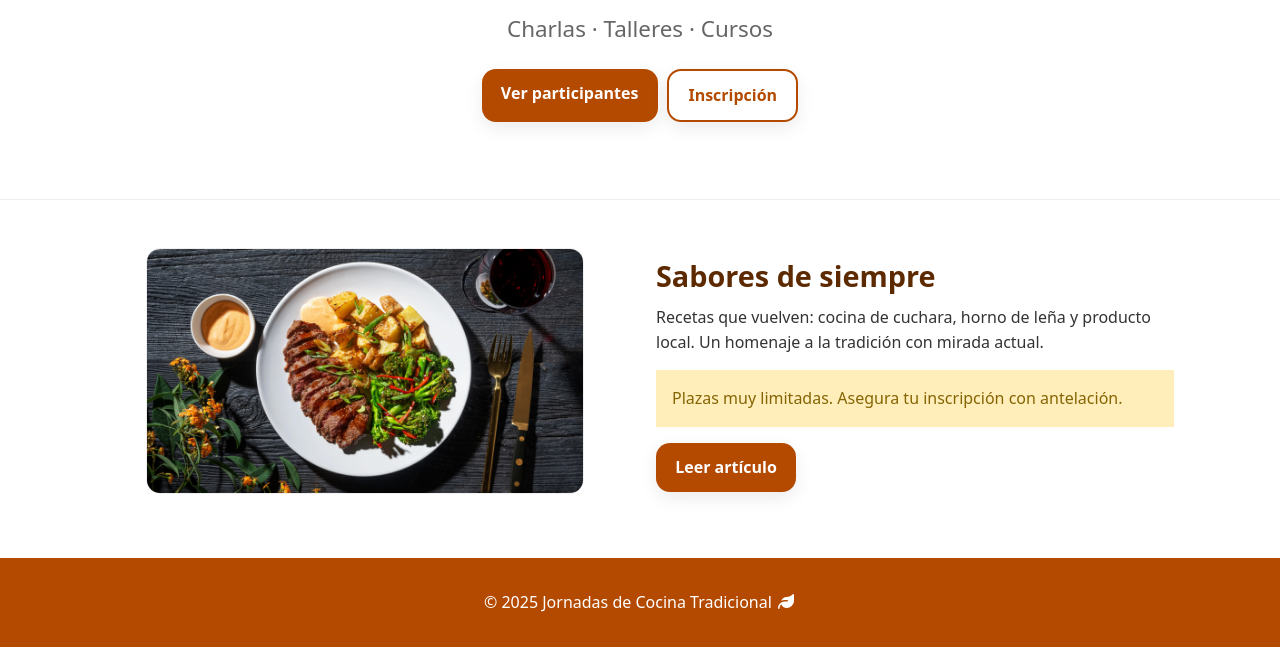
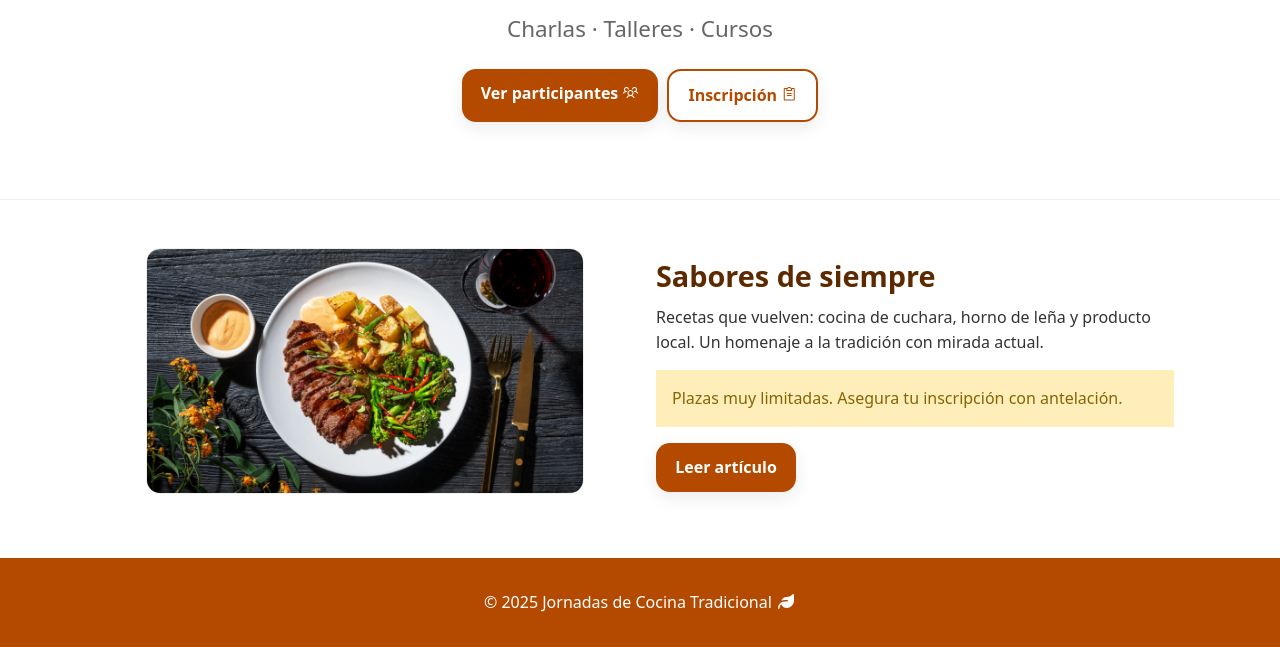
Before and after one commit to spena7496/HTML_PAC2, a website built with Parcel: page src/index.html in a window 1280 px wide. Shown: the part 262-909 px from the top of the page. Built offline with nearby package versions, Linux system fonts and the light colour scheme.

Commit message:
update icons dependencies

```diff
--- a/package.json
+++ b/package.json
@@ -37,6 +37,7 @@
   "devDependencies": {
     "@fortawesome/fontawesome-free": "^7.1.0",
     "@parcel/transformer-sass": "^2.15.3",
+    "@phosphor-icons/web": "^2.1.2",
     "autoprefixer": "^10.4.20",
     "npm-run-all": "^4.1.5",
     "parcel": "^2.15.3",
--- a/src/assets/styles/_dependencies.scss
+++ b/src/assets/styles/_dependencies.scss
@@ -23,3 +23,4 @@
 }
 
 @import "../../../node_modules/@fortawesome/fontawesome-free/css/all.min.css";
+@import "../../../node_modules/@phosphor-icons/web/src/regular/style.css";
--- a/src/index.html
+++ b/src/index.html
@@ -33,8 +33,14 @@
           <h1 class="hero__title">Jornadas de Cocina Tradicional</h1>
           <p class="hero__subtitle">Charlas · Talleres · Cursos</p>
           <div class="hero__cta">
-            <a class="bs-scope btn btn--primary" href="#">Ver participantes</a>
-            <a class="bs-scope btn btn--ghost" href="#">Inscripción</a>
+            <a class="bs-scope btn btn--primary" href="#"
+              >Ver participantes
+              <i class="ph ph-users-three" aria-hidden="true"></i
+            ></a>
+            <a class="bs-scope btn btn--ghost" href="#"
+              >Inscripción
+              <i class="ph ph-clipboard-text" aria-hidden="true"></i
+            ></a>
           </div>
         </div>
         <div class="hero__bg" aria-hidden="true"></div>
```
Also changed, not shown: src/views/header.html (+1 -0 lines), 1 other file.
